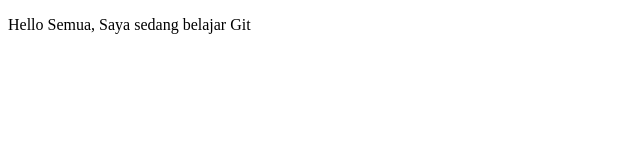
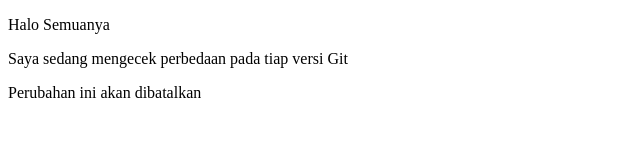
Before and after one commit to FikriALFayyedh/belajar-git, a plain HTML site: page index.html in a window 1280 px wide. Shown: the whole page, without its empty margins (0-640 px from the left). Drawn offline with Linux system fonts and the light colour scheme.

Commit message:
perubahan isi index.html (2)

```diff
--- a/index.html
+++ b/index.html
@@ -5,6 +5,8 @@
         <title>Belajar Git - Project 01</title>
     </head>
     <body>
-        <p>Hello Semua, Saya sedang belajar Git</p>
+        <p>Halo Semuanya</p>
+        <p>Saya sedang mengecek perbedaan pada tiap versi Git</p>
+        <p>Perubahan ini akan dibatalkan</p>
     </body>
 </html>
```
